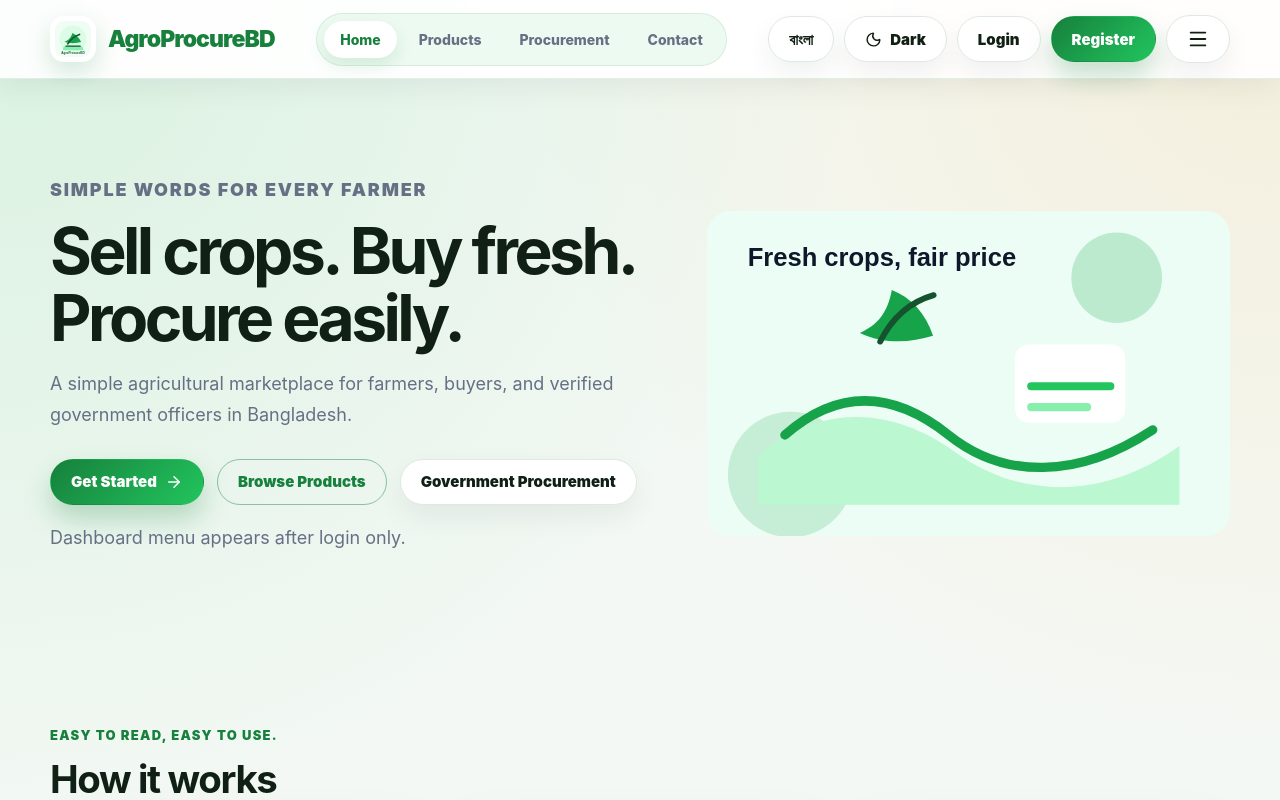
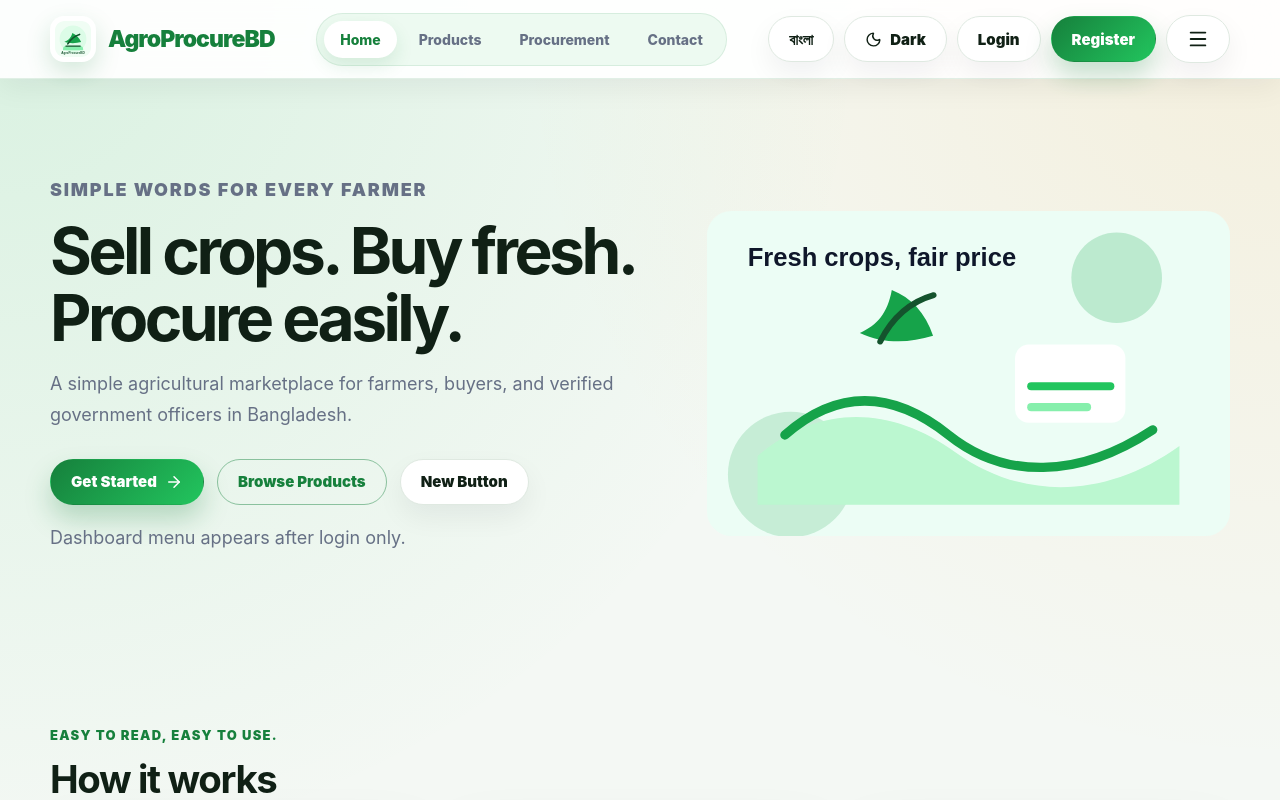
Before and after one commit to IA-MAHIM/AgroProcureBD, a React (Vite) app: page / in a window 1280 px wide. Shown: the top 800 px of the page. Built offline with nearby package versions, Linux system fonts and the light colour scheme; no server answers.

Commit message:
Update Home.jsx

```diff
--- a/src/pages/Home.jsx
+++ b/src/pages/Home.jsx
@@ -40,7 +40,7 @@ export default function Home({ t }) {
               </Link>
 
               <Link className="ghost-btn" to="/procurement">
-                Government Procurement
+                New Button
               </Link>
             </div>
 
```
